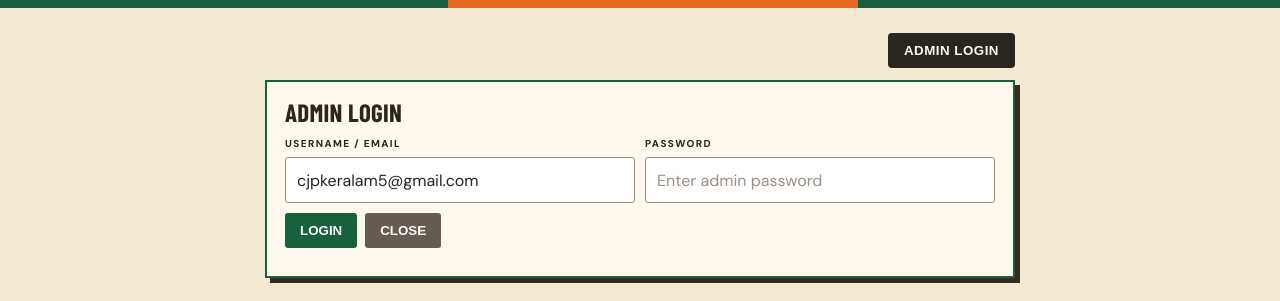
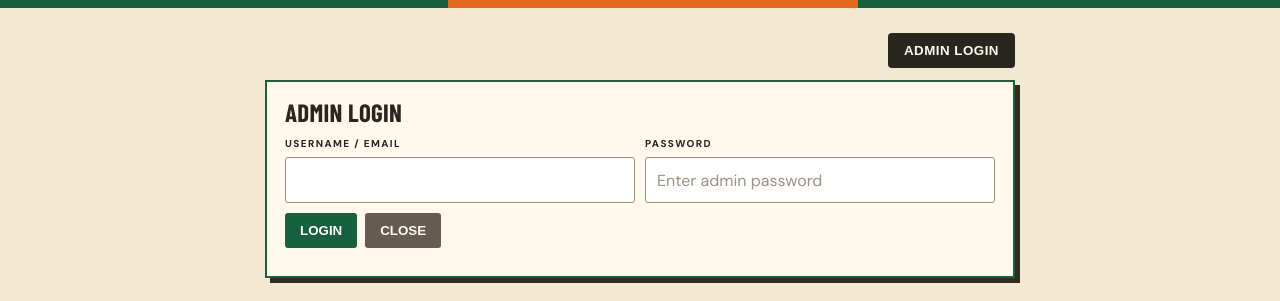
Before and after one commit to cjpkeralam/cjp-registration, a plain HTML site: page index.html in a window 1280 px wide. Both pictures are taken after a click on the button "ADMIN LOGIN". Shown: the top 301 px of the page. Drawn offline with nearby package versions, Linux system fonts and the light colour scheme; a web font is replaced by a local one.

Commit message:
Update admin email input to remove default value
Removed default value from admin email input field.

```diff
--- a/index.html
+++ b/index.html
@@ -88,7 +88,7 @@
   <section class="admin-panel" id="adminPanel" aria-label="Admin login">
     <h2>Admin Login</h2>
     <div class="admin-login-grid">
-      <div><label for="adminEmail">Username / Email</label><input id="adminEmail" type="email" value="cjpkeralam5@gmail.com" autocomplete="username"></div>
+      <div><label for="adminEmail">Username / Email</label><input id="adminEmail" type="email"  autocomplete="username"></div>
       <div><label for="adminPassword">Password</label><input id="adminPassword" type="password" autocomplete="current-password" placeholder="Enter admin password"></div>
     </div>
     <div class="admin-actions"><button id="adminLoginBtn" type="button">LOGIN</button><button id="adminLogoutBtn" class="secondary" type="button" style="display:none">LOG OUT</button><button id="adminCloseBtn" class="secondary" type="button">CLOSE</button></div>
```
